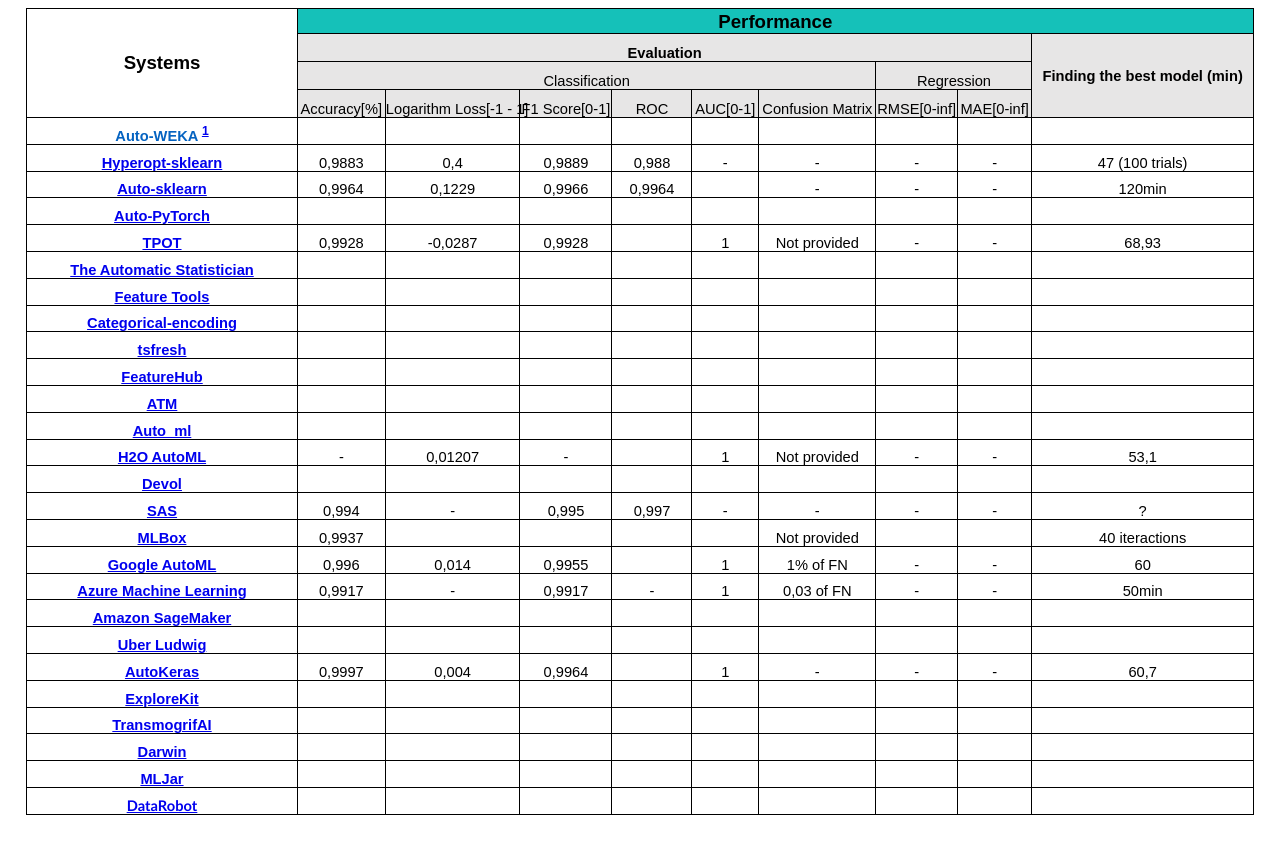
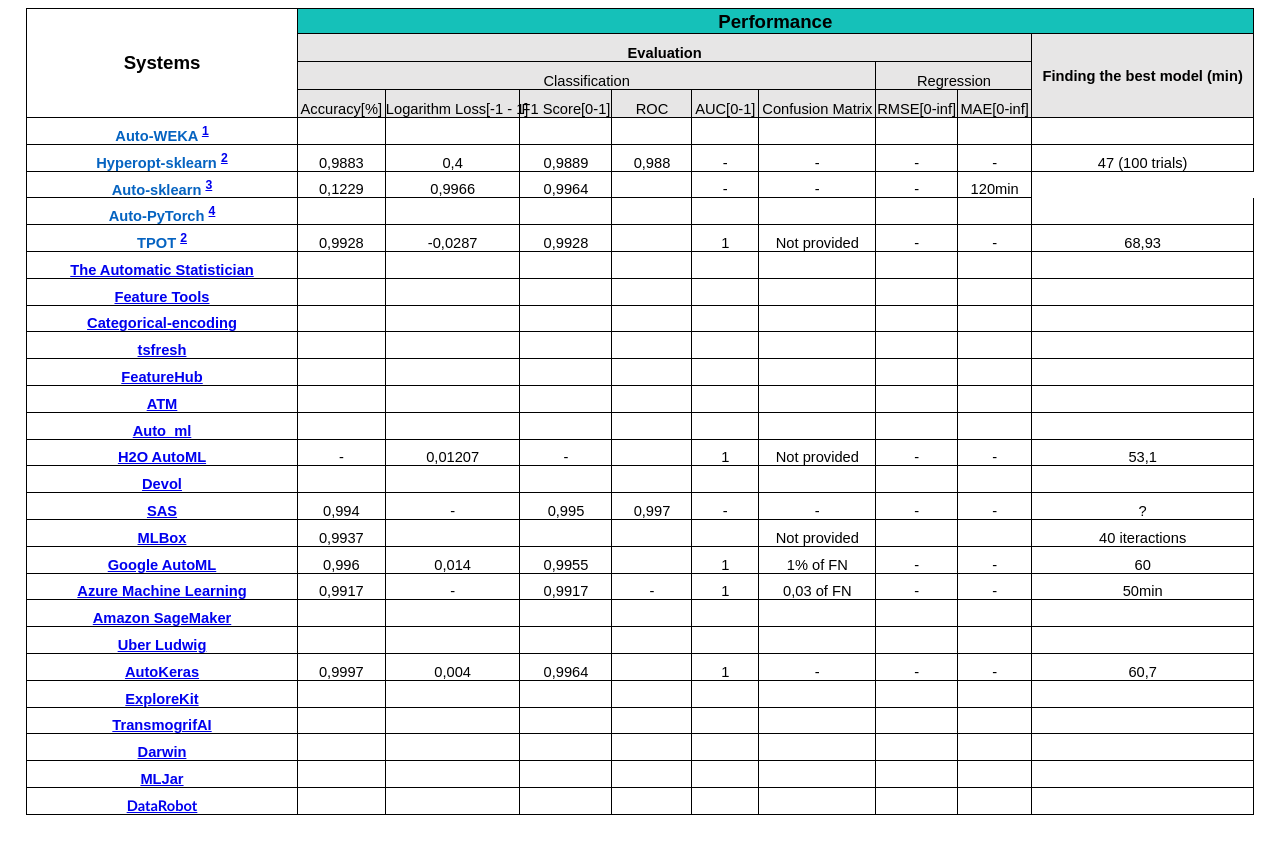
Before and after one commit to jonathankrauss/AutoML-Benchmark, a Jekyll site: the page include/table_1.html, which Jekyll copies as it is, in a window 1280 px wide and 900 px high. Shown: the top 854 px of the window. Built offline with Jekyll 4.4.1, drawn with Linux system fonts in a browser that asks for light colours.

Commit message:
Update table_1.html

```diff
--- a/include/table_1.html
+++ b/include/table_1.html
@@ -638,23 +638,12 @@
  </tr>
  <tr height=26 style='mso-height-source:userset;height:20.1pt'>
 
-  <!-- I commented this out to try something
-  <td height=26 class=xl723473 width=270 style='height:20.1pt;border-top:none;
-  width:203pt'><a href="http://www.cs.ubc.ca/labs/beta/Projects/autoweka/"><span
-  style='font-weight:700;font-family:"Frutiger 45 Light", sans-serif;
-  mso-font-charset:0'>Auto-WEKA</span></a></td>-->
-
   <td height=26 class=xl723473 width=270 style='height:20.1pt;border-top:none; width:203pt'>
   <span style='font-weight:700;font-family:"Frutiger 45 Light", sans-serif; mso-font-charset:0'>
 		  Auto-WEKA</span>
   <sup id="fnref:AutoWEKA">
 	  <a href="#fn:AutoWEKA" class="footnote">1</a></sup>
 	  </td>
-
-  <!--
-  <td class="tl">Auto-WEKA<sup id="fnref:AutoWEKA"><a href="#fn:AutoWEKA" class="footnote">1</a></sup></td>
-  -->
-
   <td class=xl653473></td>
   <td class=xl803473 style='border-top:none'>&nbsp;</td>
   <td class=xl653473></td>
@@ -666,10 +655,13 @@
   <td class=xl733473 style='border-left:none'>&nbsp;</td>
  </tr>
  <tr height=26 style='mso-height-source:userset;height:20.1pt'>
-  <td height=26 class= xl723473 width=270 style='height:20.1pt;border-top:none;
-  width:203pt'><a href="http://hyperopt.github.io/hyperopt-sklearn/"><span
-  style='font-weight:700;font-family:"Frutiger 45 Light", sans-serif;
-  mso-font-charset:0'>Hyperopt-sklearn</span></a></td>
+
+  <td height=26 class=xl723473 width=270 style='height:20.1pt;border-top:none; width:203pt'>
+  <span style='font-weight:700;font-family:"Frutiger 45 Light", sans-serif; mso-font-charset:0'>
+		  Hyperopt-sklearn</span>
+  <sup id="fnref:Hyperoptsklearn"><a href="#fn:Hyperoptsklearn" class="footnote">2</a></sup>
+	  </td>
+
   <td class=xl683473>0,9883</td>
   <td class=xl713473 style='border-top:none;border-left:none'>0,4</td>
   <td class=xl713473 style='border-left:none'>0,9889</td>
@@ -681,11 +673,12 @@
   <td class=xl713473 style='border-top:none;border-left:none'>47 (100 trials)</td>
  </tr>
  <tr height=26 style='mso-height-source:userset;height:20.1pt'>
-  <td height=26 class=xl723473 width=270 style='height:20.1pt;border-top:none;
-  width:203pt'><a href="https://automl.github.io/auto-sklearn/master/"><span
-  style='font-weight:700;font-family:"Frutiger 45 Light", sans-serif;
-  mso-font-charset:0'>Auto-sklearn</span></a></td>
-  <td class=xl673473>0,9964</td>
+  <td height=26 class=xl723473 width=270 style='height:20.1pt;border-top:none; width:203pt'>
+  <span style='font-weight:700;font-family:"Frutiger 45 Light", sans-serif; mso-font-charset:0'>
+		  Auto-sklearn</span>
+  <sup id="fnref:Autosklearn">
+	  <a href="#fn:Autosklearn" class="footnote">3</a></sup>
+	  </td>
   <td class=xl733473 style='border-left:none'>0,1229</td>
   <td class=xl733473 style='border-left:none'>0,9966</td>
   <td class=xl733473 style='border-left:none'>0,9964</td>
@@ -696,10 +689,12 @@
   <td class=xl713473 style='border-top:none;border-left:none'>120min</td>
  </tr>
  <tr height=26 style='mso-height-source:userset;height:20.1pt'>
-  <td height=26 class=xl723473 width=270 style='height:20.1pt;border-top:none;
-  width:203pt'><a href="https://github.com/automl/Auto-PyTorch"><span
-  style='font-weight:700;font-family:"Frutiger 45 Light", sans-serif;
-  mso-font-charset:0'>Auto-PyTorch</span></a></td>
+    <td height=26 class=xl723473 width=270 style='height:20.1pt;border-top:none; width:203pt'>
+  <span style='font-weight:700;font-family:"Frutiger 45 Light", sans-serif; mso-font-charset:0'>
+		  Auto-PyTorch</span>
+  <sup id="fnref:AutoPyTorch">
+	  <a href="#fn:AutoPyTorch" class="footnote">4</a></sup>
+	  </td>
   <td class=xl683473 style='border-top:none'>&nbsp;</td>
   <td class=xl713473 style='border-top:none;border-left:none'>&nbsp;</td>
   <td class=xl713473 style='border-top:none;border-left:none'>&nbsp;</td>
@@ -711,10 +706,11 @@
   <td class=xl713473 style='border-top:none;border-left:none'>&nbsp;</td>
  </tr>
  <tr height=26 style='mso-height-source:userset;height:20.1pt'>
-  <td height=26 class=xl723473 width=270 style='height:20.1pt;border-top:none;
-  width:203pt'><a href="https://epistasislab.github.io/tpot/"><span
-  style='font-weight:700;font-family:"Frutiger 45 Light", sans-serif;
-  mso-font-charset:0'>TPOT</span></a></td>
+  <td height=26 class=xl723473 width=270 style='height:20.1pt;border-top:none; width:203pt'>
+  <span style='font-weight:700;font-family:"Frutiger 45 Light", sans-serif; mso-font-charset:0'>
+		  TPOT</span>
+  <sup id="fnref:TPOT"><a href="#fn:TPOT" class="footnote">2</a></sup>
+	  </td>
   <td class=xl683473 style='border-top:none'>0,9928</td>
   <td class=xl713473 style='border-top:none;border-left:none'>-0,0287</td>
   <td class=xl713473 style='border-top:none;border-left:none'>0,9928</td>
```
